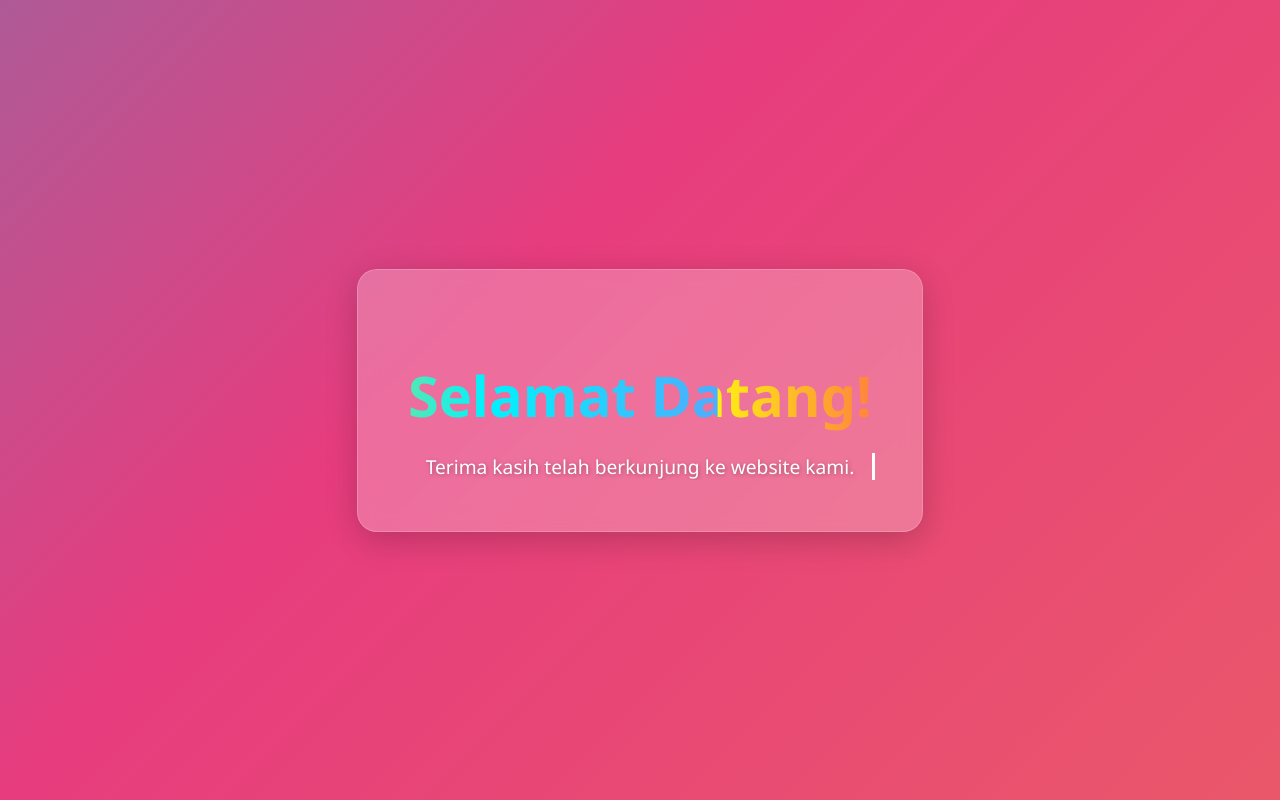
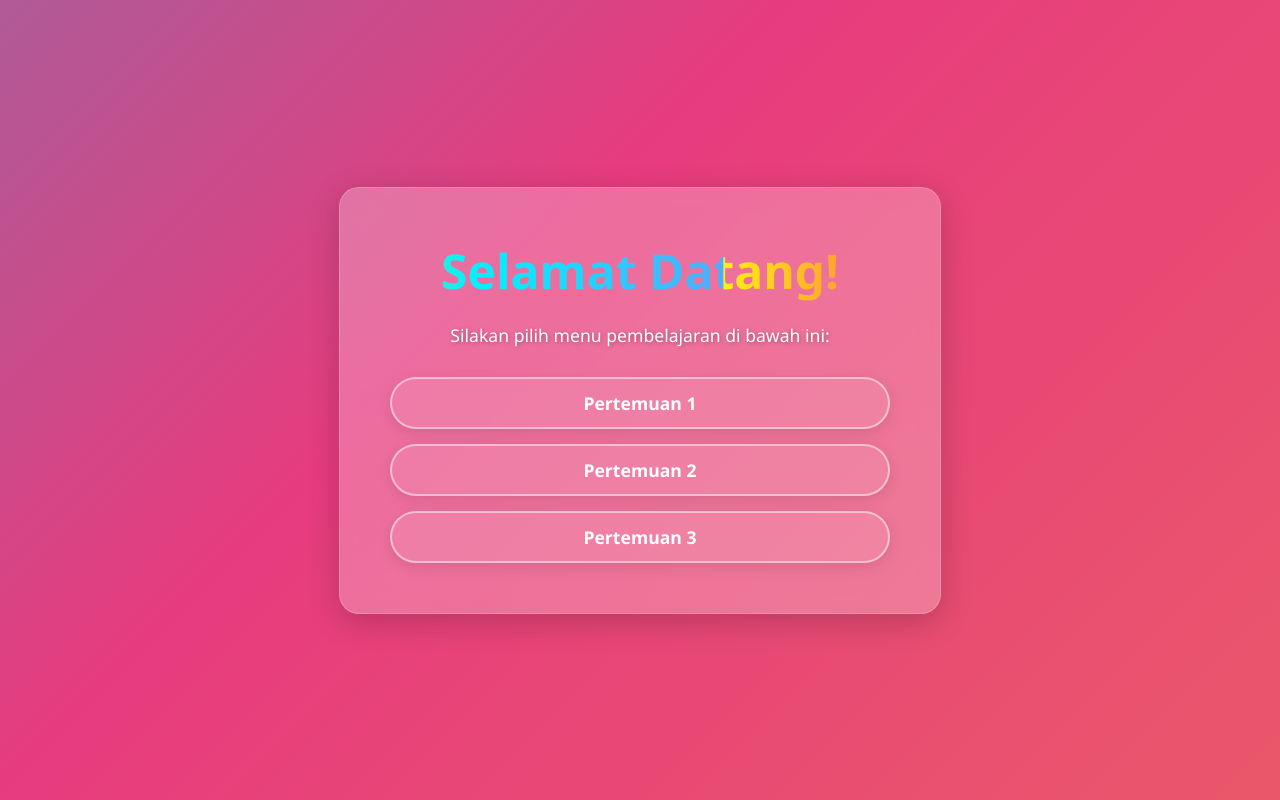
Before and after one commit to hermawanmengajar-bit/belajar, a plain HTML site: page index.html in a window 1280 px wide. Drawn offline with Linux system fonts and the light colour scheme.

Commit message:
Update index.html

```diff
--- a/index.html
+++ b/index.html
@@ -3,7 +3,7 @@
 <head>
     <meta charset="UTF-8">
     <meta name="viewport" content="width=device-width, initial-scale=1.0">
-    <title>Selamat Datang - Warna-warni & Animasi</title>
+    <title>Selamat Datang - Menu Pertemuan</title>
     <style>
         /* Latar belakang gradasi warna-warni yang bergerak animasi */
         body {
@@ -19,14 +19,13 @@
             overflow: hidden;
         }
 
-        /* Animasi pergeseran warna latar belakang */
         @keyframes gradientBG {
             0% { background-position: 0% 50%; }
             50% { background-position: 100% 50%; }
             100% { background-position: 0% 50%; }
         }
 
-        /* Kotak kontainer dengan efek blur transparan (Glassmorphism) */
+        /* Kotak kontainer Glassmorphism */
         .container {
             text-align: center;
             background: rgba(255, 255, 255, 0.25);
@@ -37,9 +36,10 @@
             border: 1px solid rgba(255, 255, 255, 0.18);
             box-shadow: 0 8px 32px 0 rgba(0, 0, 0, 0.2);
             animation: popUp 1.2s ease-out;
+            max-width: 500px;
+            width: 90%;
         }
 
-        /* Animasi muncul untuk kotak kontainer */
         @keyframes popUp {
             0% { transform: scale(0.8); opacity: 0; }
             100% { transform: scale(1); opacity: 1; }
@@ -47,7 +47,8 @@
 
         /* Animasi teks pelangi untuk judul */
         h1 {
-            font-size: 3.5rem;
+            font-size: 3rem;
+            margin-top: 0;
             margin-bottom: 20px;
             background: linear-gradient(to right, #ffef13, #ff4e50, #f9d423, #00f2fe, #4facfe);
             background-size: 200% auto;
@@ -57,34 +58,58 @@
             animation: shineText 3s linear infinite;
         }
 
-        /* Animasi kilauan warna pada teks */
         @keyframes shineText {
             to { background-position: 200% center; }
         }
 
-        /* Teks deskripsi dengan animasi ketik sederhana */
+        /* Teks deskripsi */
         p {
             color: #ffffff;
-            font-size: 1.2rem;
+            font-size: 1.1rem;
             text-shadow: 1px 1px 4px rgba(0, 0, 0, 0.3);
-            white-space: nowrap;
-            overflow: hidden;
-            width: 100%;
-            animation: typing 3.5s steps(40, end), blink-caret .75s step-end infinite;
-            border-right: 3px solid white;
-            margin: 0 auto;
+            margin-bottom: 30px;
         }
 
-        /* Animasi mengetik teks */
-        @keyframes typing {
-            from { width: 0 }
-            to { width: 100% }
+        /* Pembungkus Menu Pertemuan */
+        .menu-container {
+            display: flex;
+            flex-direction: column;
+            gap: 15px;
         }
 
-        /* Animasi kursor mengetik kedip-kedip */
-        @keyframes blink-caret {
-            from, to { border-color: transparent }
-            50% { border-color: white; }
+        /* Gaya Tombol Menu */
+        .btn-menu {
+            display: block;
+            padding: 12px 20px;
+            color: white;
+            text-decoration: none;
+            font-weight: bold;
+            font-size: 1.1rem;
+            border-radius: 50px;
+            background: rgba(255, 255, 255, 0.1);
+            border: 2px solid rgba(255, 255, 255, 0.5);
+            transition: all 0.4s ease;
+            box-shadow: 0 4px 15px rgba(0, 0, 0, 0.1);
+        }
+
+        /* Animasi Hover (Saat Kursor Menyentuh Tombol) */
+        .btn-menu:hover {
+            transform: translateY(-3px);
+            background: linear-gradient(45deg, #ff4e50, #f9d423);
+            border-color: transparent;
+            box-shadow: 0 8px 25px rgba(255, 78, 80, 0.5);
+            text-shadow: 1px 1px 2px rgba(0, 0, 0, 0.3);
+        }
+
+        /* Variasi warna hover yang berbeda tiap tombol agar lebih ramai */
+        .btn-menu:nth-child(2):hover {
+            background: linear-gradient(45deg, #00f2fe, #4facfe);
+            box-shadow: 0 8px 25px rgba(79, 172, 254, 0.5);
+        }
+
+        .btn-menu:nth-child(3):hover {
+            background: linear-gradient(45deg, #b1ea4d, #459522);
+            box-shadow: 0 8px 25px rgba(69, 149, 34, 0.5);
         }
     </style>
 </head>
@@ -92,7 +117,14 @@
 
     <div class="container">
         <h1>Selamat Datang!</h1>
-        <p>Terima kasih telah berkunjung ke website kami.</p>
+        <p>Silakan pilih menu pembelajaran di bawah ini:</p>
+
+        <!-- Bagian Menu Pertemuan -->
+        <div class="menu-container">
+            <a href="pertemuan1.html" class="btn-menu">Pertemuan 1</a>
+            <a href="pertemuan2.html" class="btn-menu">Pertemuan 2</a>
+            <a href="pertemuan3.html" class="btn-menu">Pertemuan 3</a>
+        </div>
     </div>
 
 </body>
```
